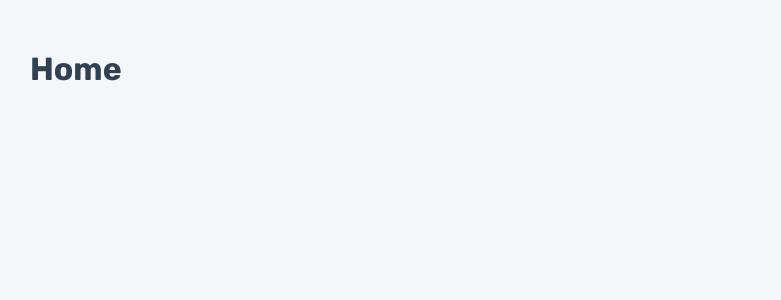
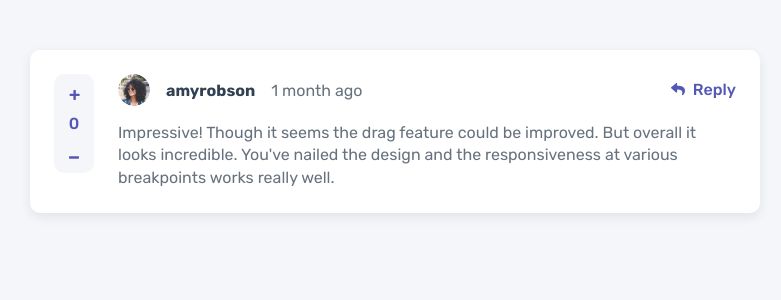
Before and after one commit to IgoCarvalho/frontend-mentor-challenges, a React (Vite) app in the folder interactive-comments-section/: page / in a window 1280 px wide. Shown: the top 300 px of the page, without its empty margins (245-1026 px from the left). Built offline with nearby package versions, Linux system fonts and the light colour scheme.

Commit message:
✨ create MessageBox component

```diff
--- /dev/null
+++ b/interactive-comments-section/src/components/MessageBox/index.tsx
@@ -0,0 +1,40 @@
+import { ReplyIcon } from '../icons/ReplyIcon';
+import { Vote } from '../Vote';
+
+import {
+  Container,
+  Content,
+  MessageHeader,
+  MessageText,
+  ActionsButtons,
+  ReplyButton,
+} from './styles';
+
+export function MessageBox() {
+  return (
+    <Container>
+      <Vote />
+
+      <Content>
+        <MessageHeader>
+          <img src="/avatars/image-amyrobson.webp" alt="User avatar" />
+          <strong>amyrobson</strong>
+          <span>1 month ago</span>
+        </MessageHeader>
+
+        <MessageText>
+          Impressive! Though it seems the drag feature could be improved. But overall it looks
+          incredible. You&apos;ve nailed the design and the responsiveness at various breakpoints
+          works really well.
+        </MessageText>
+      </Content>
+
+      <ActionsButtons>
+        <ReplyButton>
+          <ReplyIcon />
+          Reply
+        </ReplyButton>
+      </ActionsButtons>
+    </Container>
+  );
+}
--- /dev/null
+++ b/interactive-comments-section/src/components/MessageBox/styles.ts
@@ -0,0 +1,72 @@
+import styled from 'styled-components';
+
+export const Container = styled.div`
+  width: 100%;
+  padding: 2.4rem;
+  border-radius: 1rem;
+  background-color: var(--white);
+  position: relative;
+
+  box-shadow: rgba(0, 0, 0, 0.08) 0px 4px 12px;
+
+  display: flex;
+  align-items: flex-start;
+  gap: 2.4rem;
+`;
+
+export const Content = styled.div`
+  flex: 1;
+
+  display: flex;
+  flex-direction: column;
+  gap: 1.6rem;
+`;
+
+export const MessageHeader = styled.div`
+  display: flex;
+  align-items: center;
+  gap: 1.6rem;
+
+  img {
+    width: 3.2rem;
+    height: 3.2rem;
+    border-radius: 50%;
+  }
+
+  span {
+    color: var(--grayish-blue);
+  }
+`;
+
+export const MessageText = styled.p`
+  color: var(--grayish-blue);
+  line-height: 1.4;
+`;
+
+export const ActionsButtons = styled.div`
+  display: flex;
+
+  position: absolute;
+  top: 2.4rem;
+  right: 2.4rem;
+`;
+
+const ActionButton = styled.button`
+  background-color: transparent;
+  border: none;
+  padding: 0.6rem 0;
+  display: flex;
+  align-items: center;
+  gap: 0.8rem;
+  font-weight: 500;
+
+  transition: opacity 200ms;
+
+  &:hover {
+    opacity: 0.5;
+  }
+`;
+
+export const ReplyButton = styled(ActionButton)`
+  color: var(--moderate-blue);
+`;
--- /dev/null
+++ b/interactive-comments-section/src/components/Vote/index.tsx
@@ -0,0 +1,30 @@
+import { useState } from 'react';
+
+import { MinusIcon } from '../icons/MinusIcon';
+import { PlusIcon } from '../icons/PlusIcon';
+
+import { Container, Counter, VoteButton } from './styles';
+
+export function Vote() {
+  const [voteCounter, setVoteCounter] = useState(0);
+
+  function upVote() {
+    setVoteCounter(voteCounter + 1);
+  }
+
+  function downVote() {
+    setVoteCounter(voteCounter - 1);
+  }
+
+  return (
+    <Container>
+      <VoteButton onClick={upVote}>
+        <PlusIcon />
+      </VoteButton>
+      <Counter>{voteCounter}</Counter>
+      <VoteButton onClick={downVote}>
+        <MinusIcon />
+      </VoteButton>
+    </Container>
+  );
+}
--- /dev/null
+++ b/interactive-comments-section/src/components/Vote/styles.tsx
@@ -0,0 +1,29 @@
+import styled from 'styled-components';
+
+export const Container = styled.div`
+  background-color: var(--very-light-gray);
+  color: var(--moderate-blue);
+
+  display: flex;
+  flex-direction: column;
+  align-items: center;
+  justify-content: center;
+  border-radius: 1rem;
+`;
+
+export const Counter = styled.p`
+  font-weight: 500;
+`;
+
+export const VoteButton = styled.button`
+  width: 4rem;
+  height: 4rem;
+  background-color: transparent;
+  border: none;
+
+  transition: opacity 200ms;
+
+  &:hover {
+    opacity: 0.3;
+  }
+`;
--- /dev/null
+++ b/interactive-comments-section/src/components/icons/MinusIcon.tsx
@@ -0,0 +1,10 @@
+export function MinusIcon() {
+  return (
+    <svg width="11" height="3" xmlns="http://www.w3.org/2000/svg">
+      <path
+        d="M9.256 2.66c.204 0 .38-.056.53-.167.148-.11.222-.243.222-.396V.722c0-.152-.074-.284-.223-.395a.859.859 0 0 0-.53-.167H.76a.859.859 0 0 0-.53.167C.083.437.009.57.009.722v1.375c0 .153.074.285.223.396a.859.859 0 0 0 .53.167h8.495Z"
+        fill="#5457b6"
+      />
+    </svg>
+  );
+}
--- /dev/null
+++ b/interactive-comments-section/src/components/icons/PlusIcon.tsx
@@ -0,0 +1,10 @@
+export function PlusIcon() {
+  return (
+    <svg width="11" height="11" xmlns="http://www.w3.org/2000/svg">
+      <path
+        d="M6.33 10.896c.137 0 .255-.05.354-.149.1-.1.149-.217.149-.354V7.004h3.315c.136 0 .254-.05.354-.149.099-.1.148-.217.148-.354V5.272a.483.483 0 0 0-.148-.354.483.483 0 0 0-.354-.149H6.833V1.4a.483.483 0 0 0-.149-.354.483.483 0 0 0-.354-.149H4.915a.483.483 0 0 0-.354.149c-.1.1-.149.217-.149.354v3.37H1.08a.483.483 0 0 0-.354.15c-.1.099-.149.217-.149.353v1.23c0 .136.05.254.149.353.1.1.217.149.354.149h3.333v3.39c0 .136.05.254.15.353.098.1.216.149.353.149H6.33Z"
+        fill="#5457b6"
+      />
+    </svg>
+  );
+}
--- /dev/null
+++ b/interactive-comments-section/src/components/icons/ReplyIcon.tsx
@@ -0,0 +1,10 @@
+export function ReplyIcon() {
+  return (
+    <svg width="14" height="13" xmlns="http://www.w3.org/2000/svg">
+      <path
+        d="M.227 4.316 5.04.16a.657.657 0 0 1 1.085.497v2.189c4.392.05 7.875.93 7.875 5.093 0 1.68-1.082 3.344-2.279 4.214-.373.272-.905-.07-.767-.51 1.24-3.964-.588-5.017-4.829-5.078v2.404c0 .566-.664.86-1.085.496L.227 5.31a.657.657 0 0 1 0-.993Z"
+        fill="#5357B6"
+      />
+    </svg>
+  );
+}
--- a/interactive-comments-section/src/pages/Home/index.tsx
+++ b/interactive-comments-section/src/pages/Home/index.tsx
@@ -1,9 +1,10 @@
+import { MessageBox } from '../../components/MessageBox';
 import { Container } from './styles';
 
 export function Home() {
   return (
     <Container>
-      <h1>Home</h1>
+      <MessageBox />
     </Container>
   );
 }
--- a/interactive-comments-section/src/styles/main.ts
+++ b/interactive-comments-section/src/styles/main.ts
@@ -51,4 +51,9 @@
   button {
     cursor: pointer;
   }
+
+  img {
+    display: block;
+    max-width: 100%;
+  }
 `;
```
